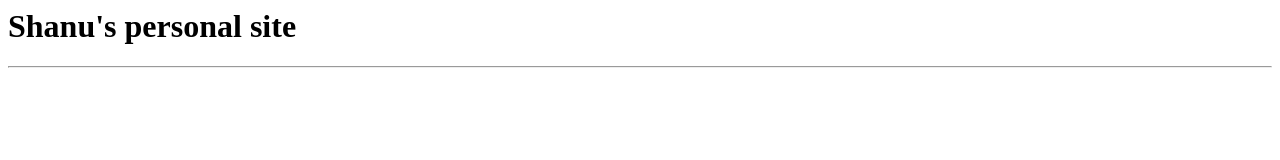
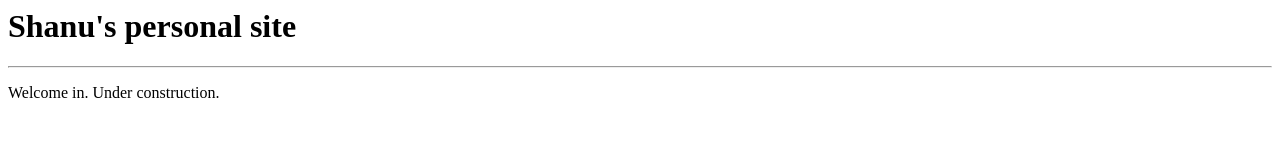
Before and after one commit to ShanuJackal/shanujackal.github.io, a plain HTML site: page index.html in a window 1280 px wide. Drawn offline with Linux system fonts and the light colour scheme.

Commit message:
Update index.html

```diff
--- a/index.html
+++ b/index.html
@@ -5,5 +5,6 @@
   <body bgcolor="FFFFFF">
     <h1> Shanu's personal site </h1>
   <hr>
+  <p> Welcome in. Under construction. </p>
   </body>
 </html>
```
